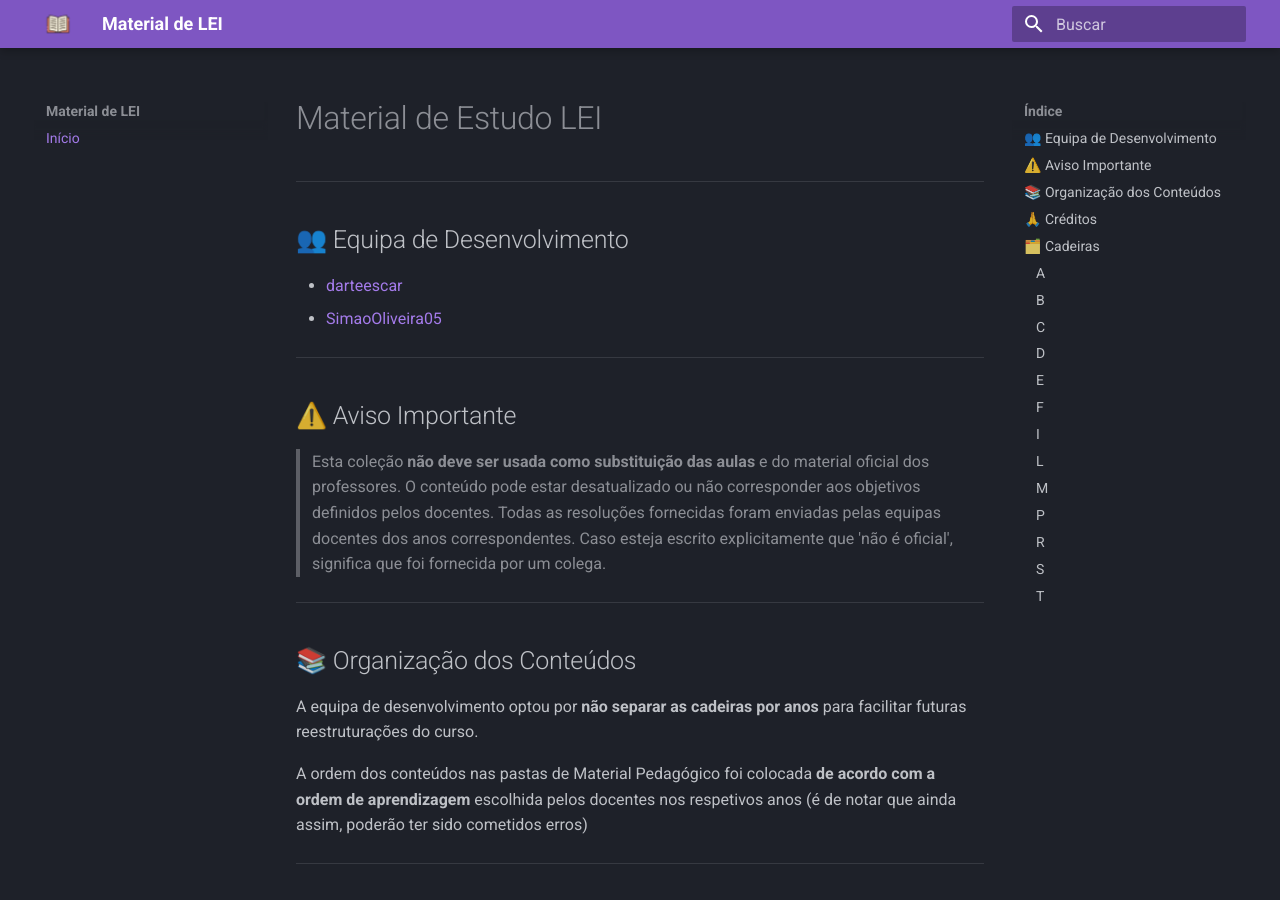
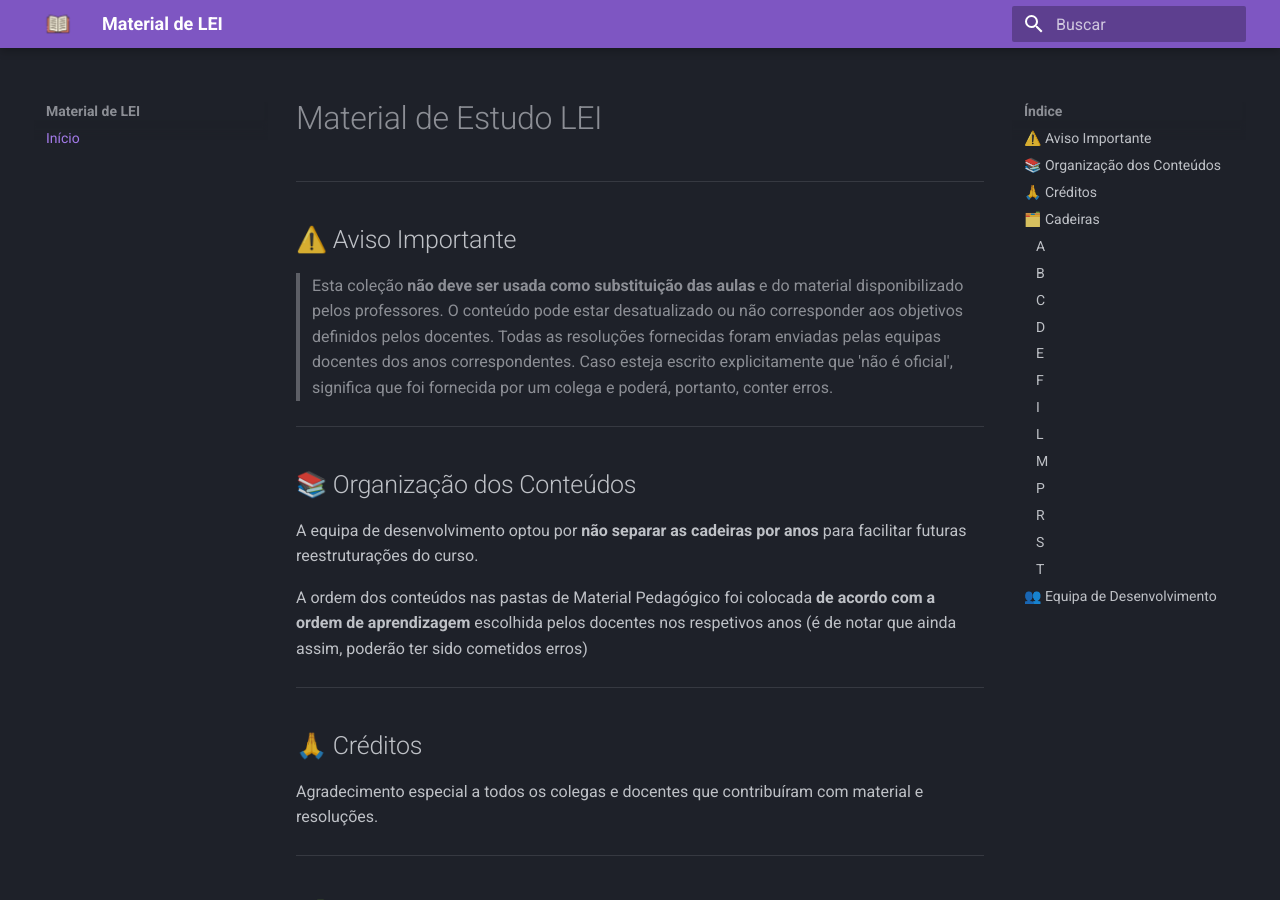
Before and after one commit to eduardo106919/LEI-Material-Estudo, an MkDocs documentation site: the page built from docs/index.md, in a window 1280 px wide and 900 px high. Built offline with MkDocs 1.6.1 and Material for MkDocs 9.7.7, drawn with Linux system fonts in a browser that asks for light colours; some of the changed text lies outside the part shown.

Commit message:
organização menu inicial

```diff
--- a/docs/index.md
+++ b/docs/index.md
@@ -2,15 +2,8 @@
 
 ---
 
-## 👥 Equipa de Desenvolvimento
-
-- [darteescar](https://github.com/darteescar)
-- [SimaoOliveira05](https://github.com/SimaoOliveira05)
-
----
-
 ## ⚠️ Aviso Importante
-> Esta coleção **não deve ser usada como substituição das aulas** e do material oficial dos professores. O conteúdo pode estar desatualizado ou não corresponder aos objetivos definidos pelos docentes. Todas as resoluções fornecidas foram enviadas pelas equipas docentes dos anos correspondentes. Caso esteja escrito explicitamente que 'não é oficial', significa que foi fornecida por um colega.
+> Esta coleção **não deve ser usada como substituição das aulas** e do material disponibilizado pelos professores. O conteúdo pode estar desatualizado ou não corresponder aos objetivos definidos pelos docentes. Todas as resoluções fornecidas foram enviadas pelas equipas docentes dos anos correspondentes. Caso esteja escrito explicitamente que 'não é oficial', significa que foi fornecida por um colega e poderá, portanto, conter erros.
 
 ---
 
```
Also changed, not shown: other parts of docs/index.md (+7 -0 lines).
